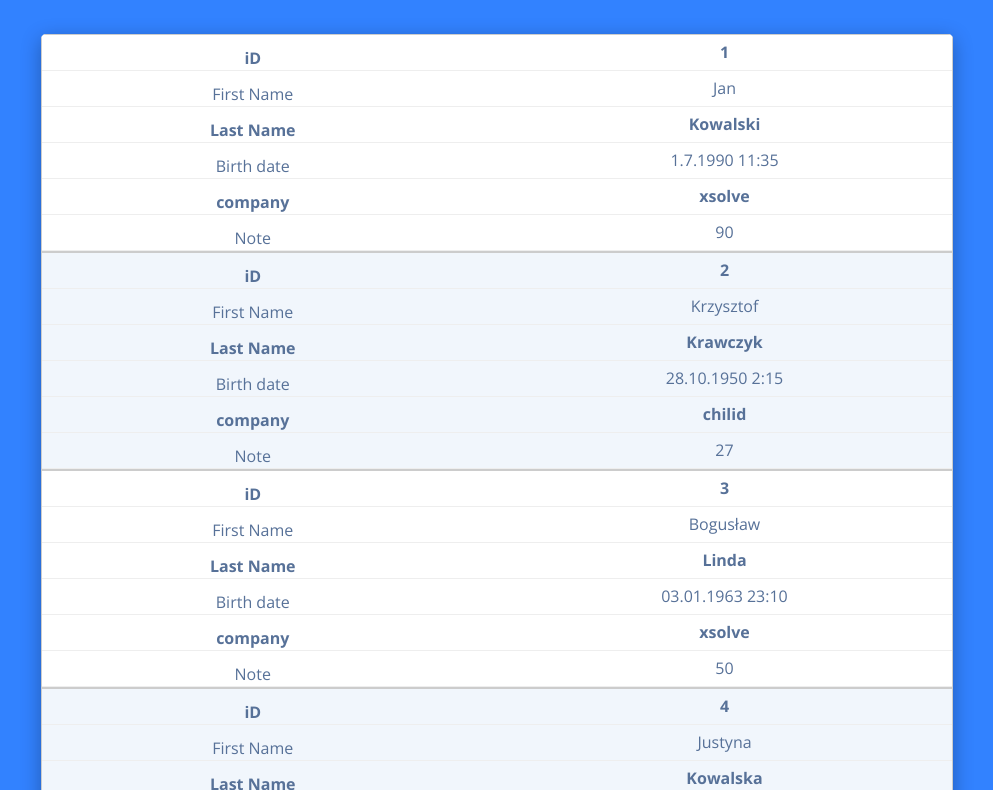
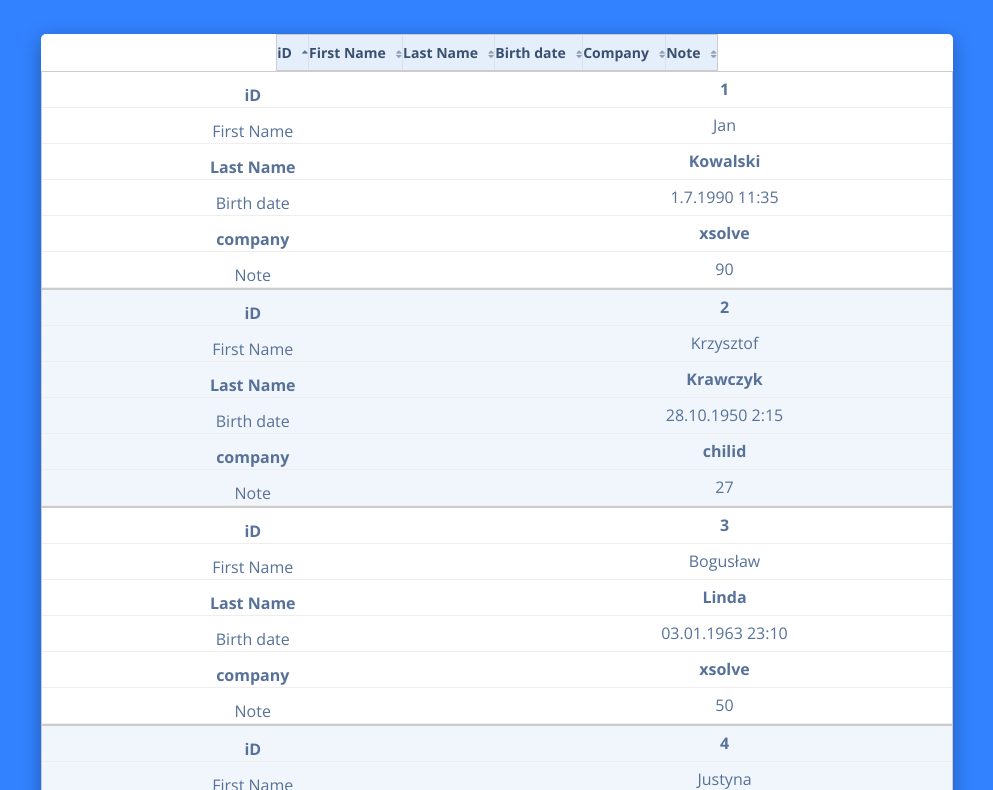
Before and after one commit to rrajca/Employe-table, a plain HTML site: page index.html in a window 1280 px wide. Shown: the part 168-958 px from the top of the page, without its empty margins (143-1136 px from the left). Drawn offline with nearby package versions, Linux system fonts and the light colour scheme.

Commit message:
update media

```diff
--- a/style.css
+++ b/style.css
@@ -140,17 +140,17 @@ footer img {
 only screen and (max-width: 760px),
 (min-device-width: 768px) and (max-device-width: 1024px)  {
 
-	table, thead, tbody, th, td, tr {
+	table, thead, tbody, td, tr {
 		display: block;
 	}
 
 	thead tr {
-		position: absolute;
-		top: -9999px;
-		left: -9999px;
+		display: inline-block;
 	}
 
-	tr { border: 1px solid #ccc; }
+	tr {
+        border: 1px solid #ccc;
+    }
 
 	td {
 		border: none;
```
